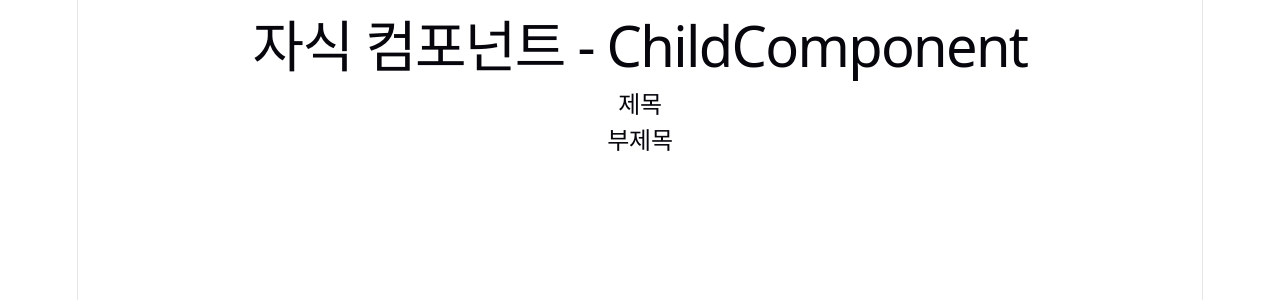
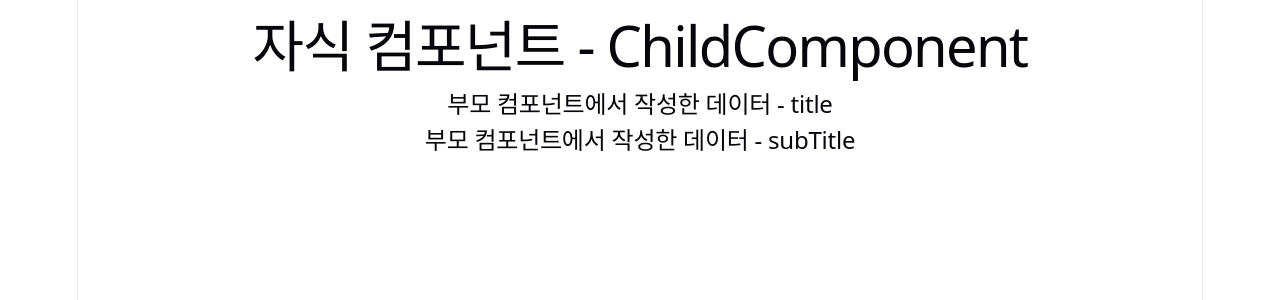
Before and after one commit to chlalswns200/vue-basic, a Vue app: page / in a window 1280 px wide. Shown: the top 300 px of the page. Built offline with nearby package versions, Linux system fonts and the light colour scheme.

Commit message:
4-3 프롭스2

```diff
--- a/src/App.vue
+++ b/src/App.vue
@@ -1,6 +1,6 @@
 <template>
   <div>
-    <ChildComponent title="제목" subTitle="부제목"/>
+    <ChildComponent v-bind:title="title" v-bind:subTitle="subTitle"/>
   </div>
 </template>
 
@@ -14,7 +14,7 @@ export default {
   data(){
     return {
       title: "부모 컴포넌트에서 작성한 데이터 - title",
-      subTItle: "부모 컴포넌트에서 작성한 데이터 - subTitle"
+      subTitle: "부모 컴포넌트에서 작성한 데이터 - subTitle"
     }
   }
 };
--- a/src/components/ch04/04-08.vue
+++ b/src/components/ch04/04-08.vue
@@ -7,6 +7,15 @@
 </template>
 <script>
 export default {
-    props: ["title","subTitle"]
+    props:{
+        title:{
+            type: String,
+            required: true
+        },
+        subTitle:{
+            type:String,
+            default:"이건 기본값"
+        }
+    }
 }
 </script>
```
